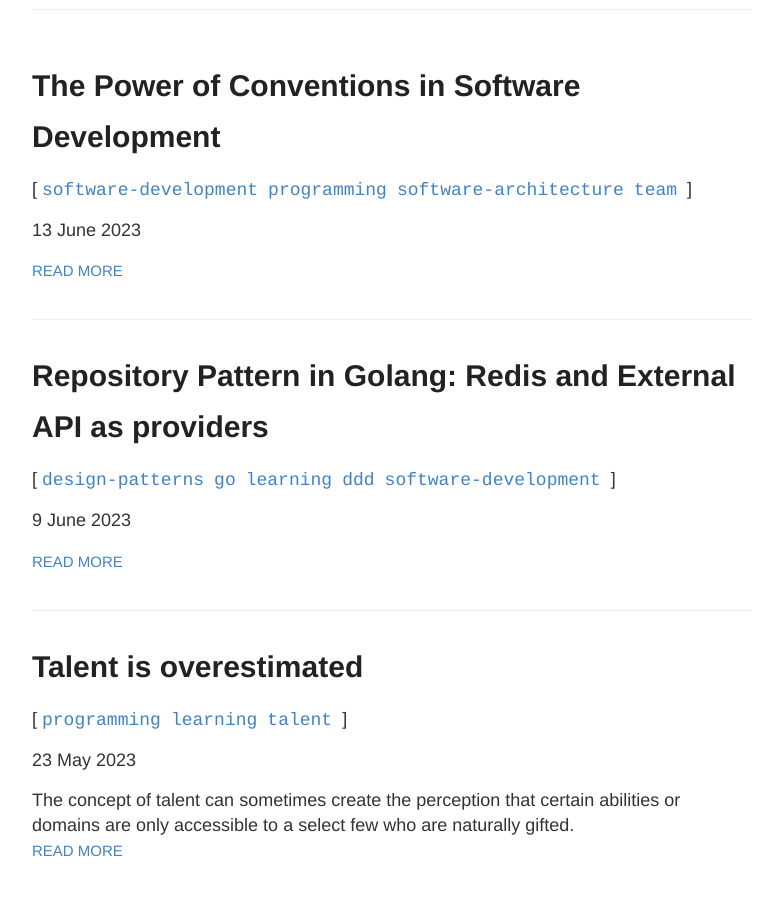
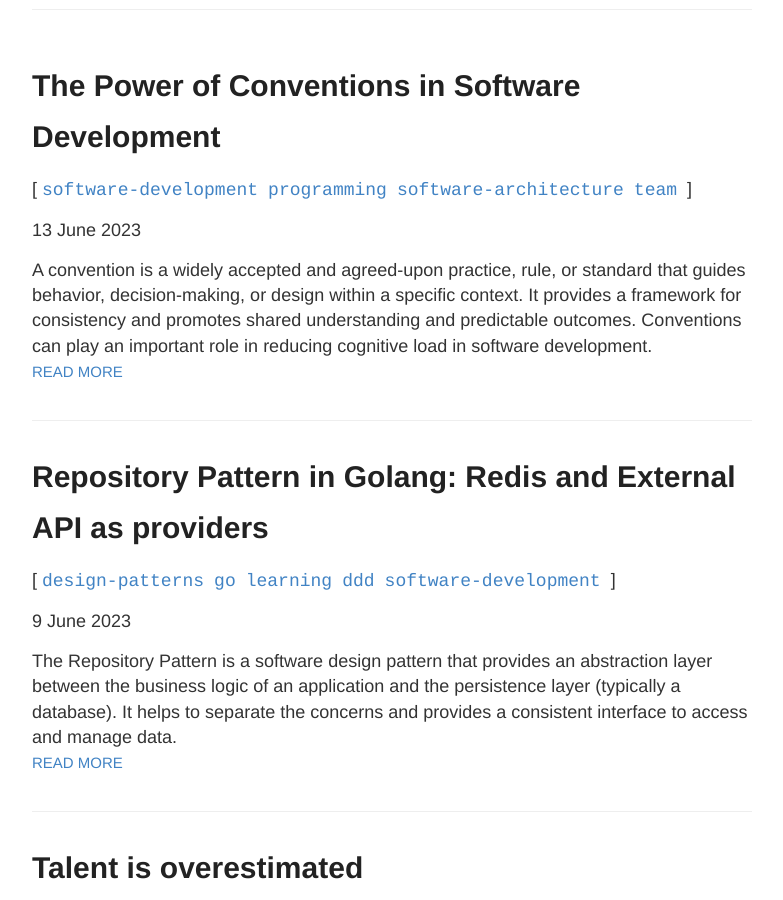
Before and after one commit to jorzel/jorzel.github.io, a Jekyll site: the page built from index.html, in a window 1280 px wide and 900 px high, scrolled down 237 px. Shown: the whole window, without its empty margins (248-1031 px from the left). Built offline with Jekyll 4.4.1, drawn with Linux system fonts in a browser that asks for light colours.

Commit message:
add description to some posts

```diff
--- a/_posts/2023-06-09-repository-pattern-in-golang.md
+++ b/_posts/2023-06-09-repository-pattern-in-golang.md
@@ -1,5 +1,6 @@
 ---
 title: "Repository Pattern in Golang: Redis and External API as providers"
+description: "The Repository Pattern is a software design pattern that provides an abstraction layer between the business logic of an application and the persistence layer (typically a database). It helps to separate the concerns and provides a consistent interface to access and manage data."
 slug: repository-pattern-in-golang-redis-and-external-api-as-providers
 tags: design-patterns go learning ddd software-development
 
--- a/_posts/2023-06-13-the-power-of-conventions-in-software-development.md
+++ b/_posts/2023-06-13-the-power-of-conventions-in-software-development.md
@@ -1,5 +1,8 @@
 ---
 title: "The Power of Conventions in Software Development"
+description: "A convention is a widely accepted and agreed-upon practice, rule, or standard that guides behavior, decision-making, or design within a specific context. It provides a framework for consistency and promotes shared understanding and predictable outcomes.
+
+Conventions can play an important role in reducing cognitive load in software development."
 slug: the-power-of-conventions-in-software-development
 tags: software-development programming software-architecture team
 
```
